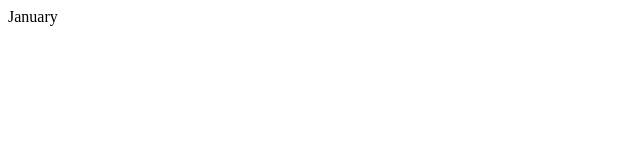
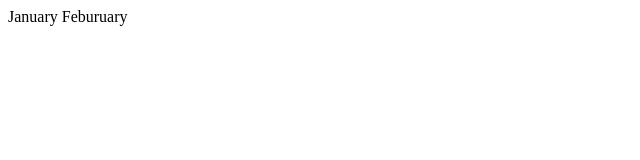
Before and after one commit to zd3f04/SecondTest, a plain HTML site: page index.html in a window 1280 px wide. Shown: the full height of the page, 0-640 px from the left. Drawn offline with Linux system fonts and the light colour scheme.

Commit message:
Feburuary

```diff
--- a/index.html
+++ b/index.html
@@ -6,5 +6,6 @@
 </head>
 <body>
   January
+  Feburuary
 </body>
 </html>
```
